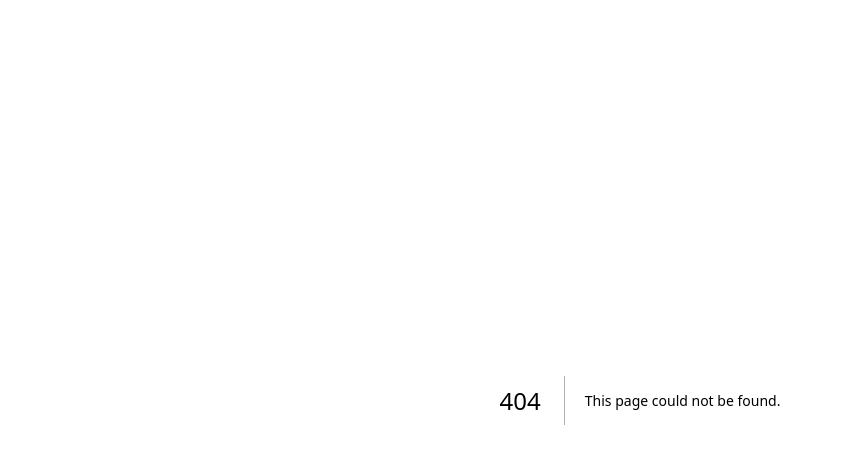
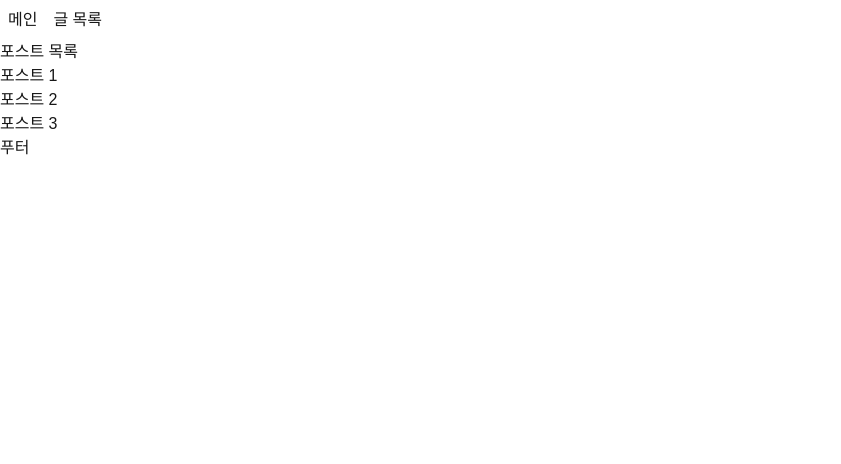
Before and after one commit to Gooraeng/p-13971-1, a Next.js app: page /posts in a window 1280 px wide. Before the commit this address had no page. Shown: the top 464 px of the page, without its empty margins (0-841 px from the left). Built offline with nearby package versions, Linux system fonts and the light colour scheme.

Commit message:
add Link buttons

```diff
--- a/src/app/layout.tsx
+++ b/src/app/layout.tsx
@@ -1,6 +1,7 @@
 import type { Metadata } from "next";
 import { Geist, Geist_Mono } from "next/font/google";
 import "./globals.css";
+import Link from "next/link";
 
 const geistSans = Geist({
   variable: "--font-geist-sans",
@@ -27,7 +28,14 @@ export default function RootLayout({
       <body
         className={`${geistSans.variable} ${geistMono.variable} antialiased`}
       >
-        {children}
+        <header>
+          <nav className="flex">
+            <Link href="/" className="p-2 rounded hover:bg-gray-100">메인</Link>
+            <Link href="/posts" className="p-2 rounded hover:bg-gray-100">글 목록</Link>
+          </nav>
+        </header>
+        <main>{children}</main>
+        <footer>푸터</footer>
       </body>
     </html>
   );
--- a/src/app/page.tsx
+++ b/src/app/page.tsx
@@ -1,4 +1,4 @@
-export default function Home() {
+export default function Page() {
   return (
     <div>
       안녕하세요!
--- /dev/null
+++ b/src/app/posts/page.tsx
@@ -0,0 +1,14 @@
+"use client";
+
+export default function Page() {
+    return (
+        <>
+            <h1>포스트 목록</h1>
+            <ul>
+                <li>포스트 1</li>
+                <li>포스트 2</li>
+                <li>포스트 3</li>
+            </ul>
+        </>
+    );
+  }
```
